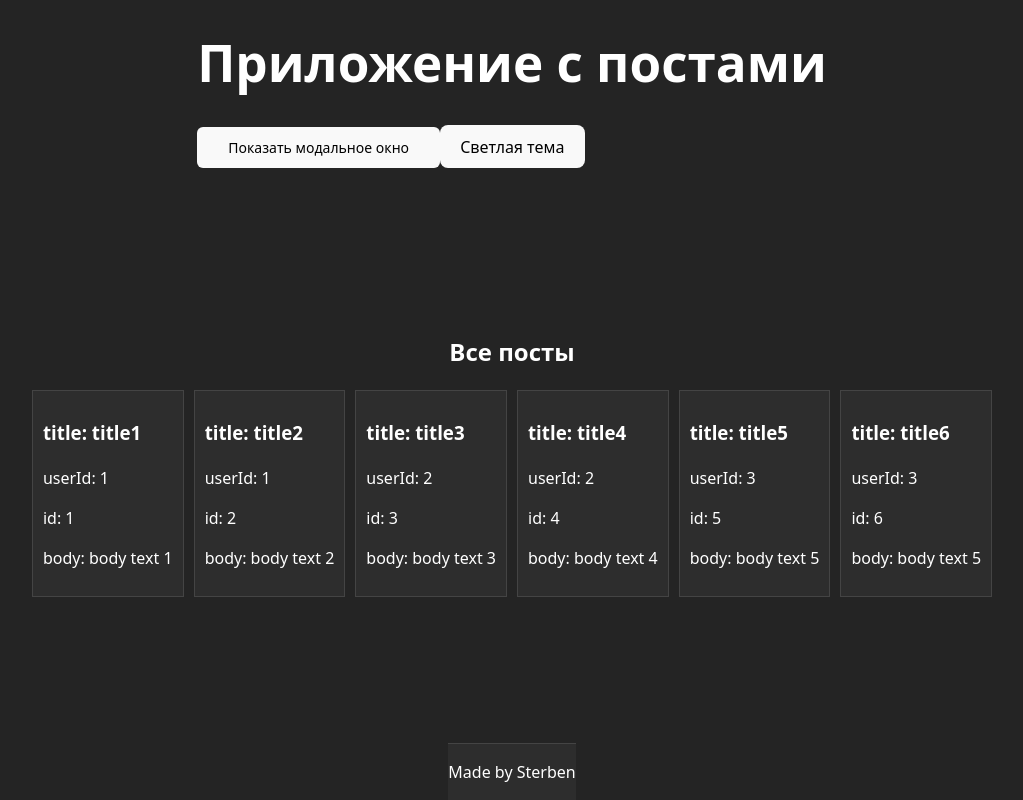
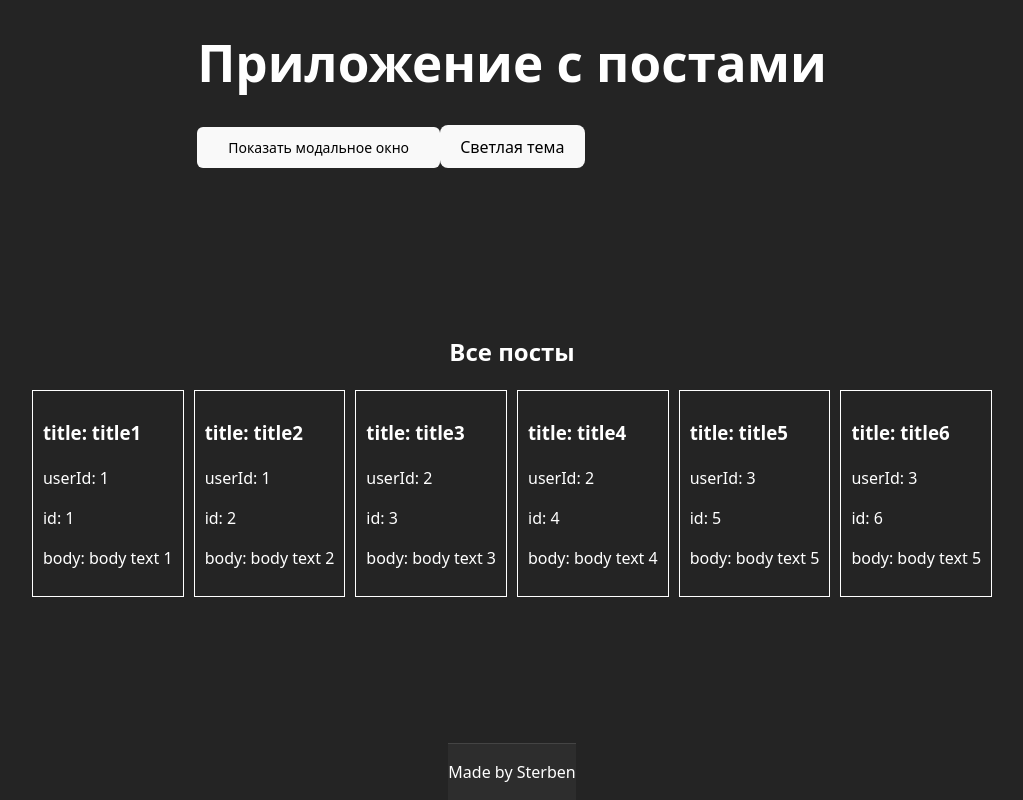
Before and after one commit to SterbenKiubi/Aston, a React (Vite) app in the folder my-post-app/: page / in a window 1280 px wide. Shown: the whole page, without its empty margins (128-1151 px from the left). Built offline with nearby package versions, Linux system fonts and the light colour scheme.

Commit message:
fix: fix css module for post card

```diff
--- a/my-post-app/src/entities/post/ui/PostCard.tsx
+++ b/my-post-app/src/entities/post/ui/PostCard.tsx
@@ -1,6 +1,6 @@
 import React from "react";
 import { Post } from "../model/types";
-import './PostCard.css';
+import styles from './PostCard.module.css';
 
 interface PostCardProps {
   post: Post;
@@ -8,7 +8,7 @@ interface PostCardProps {
 
 const PostCard: React.FC<PostCardProps> = ( { post } ) => {
     return (
-        <div className="card">
+        <div className={styles.card}>
             <h3 className="title">title: {post.title}</h3>
             <p className="userId">userId: {post.userId}</p>
             <p className="id">id: {post.id}</p>
```
Also changed, not shown: my-post-app/src/entities/post/ui/PostCard.module.css (renamed from my-post-app/src/entities/post/ui/PostCard.css).
